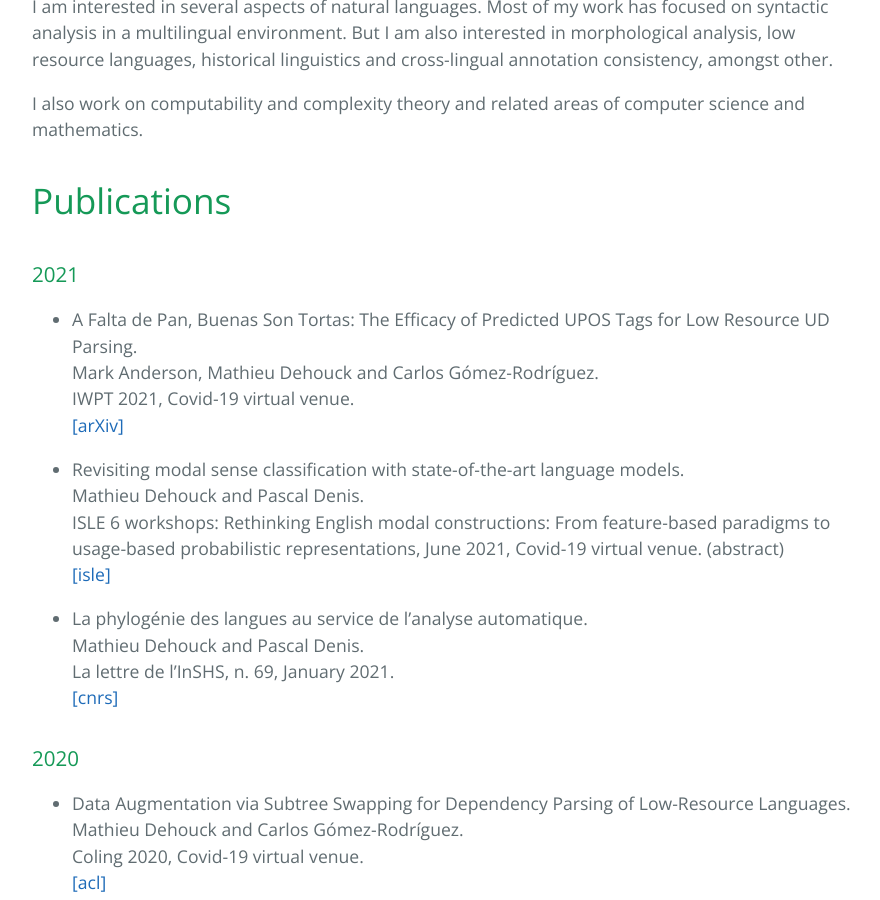
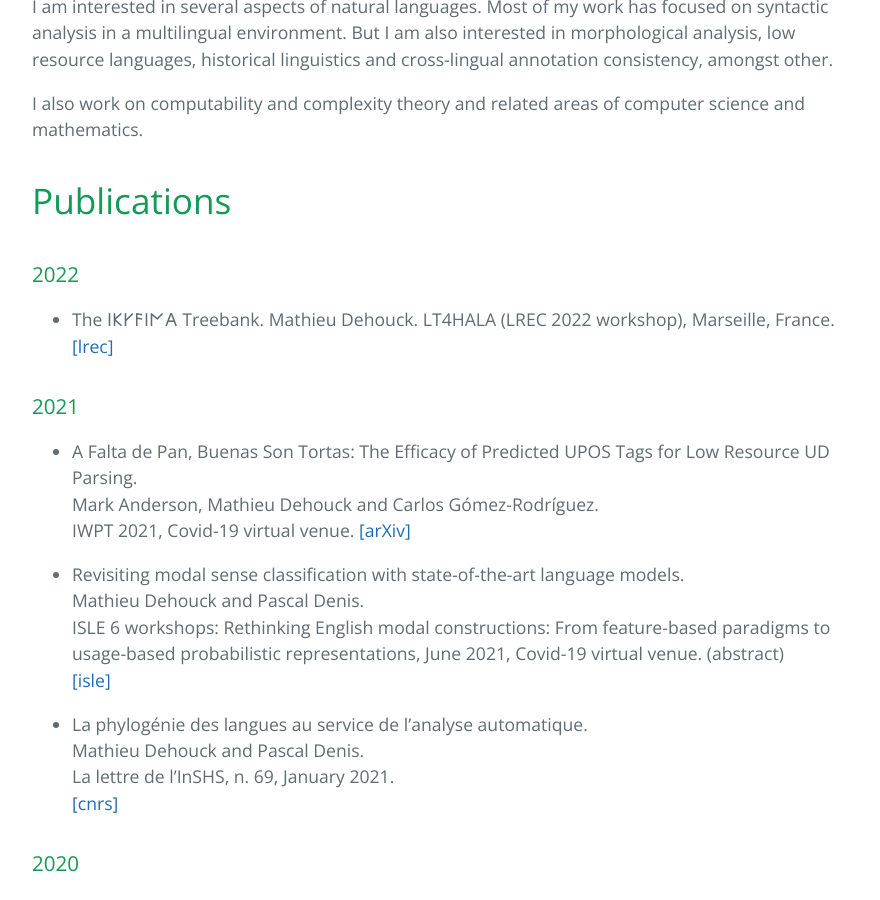
Before and after one commit to MathieuDehouck/MathieuDehouck.github.io, a Jekyll site: the page built from index.md, in a window 1280 px wide and 900 px high, scrolled down 660 px. Shown: the whole window, without its empty margins (192-1072 px from the left). Built offline with Jekyll 4.4.1, drawn with Linux system fonts in a browser that asks for light colours.

Commit message:
update paper

```diff
--- a/index.md
+++ b/index.md
@@ -20,6 +20,13 @@
 I also work on computability and complexity theory and related areas of computer science and mathematics.
 
 # Publications
+
+### 2022
+
+*   The 𐌉𐌊𐌖𐌅𐌉𐌍𐌀 Treebank.
+Mathieu Dehouck.
+LT4HALA (LREC 2022 workshop), Marseille, France.
+[[lrec]](http://www.lrec-conf.org/proceedings/lrec2022/workshops/LT4HALA/pdf/2022.lt4hala2022-1.6.pdf)
 
 ### 2021
 
```
